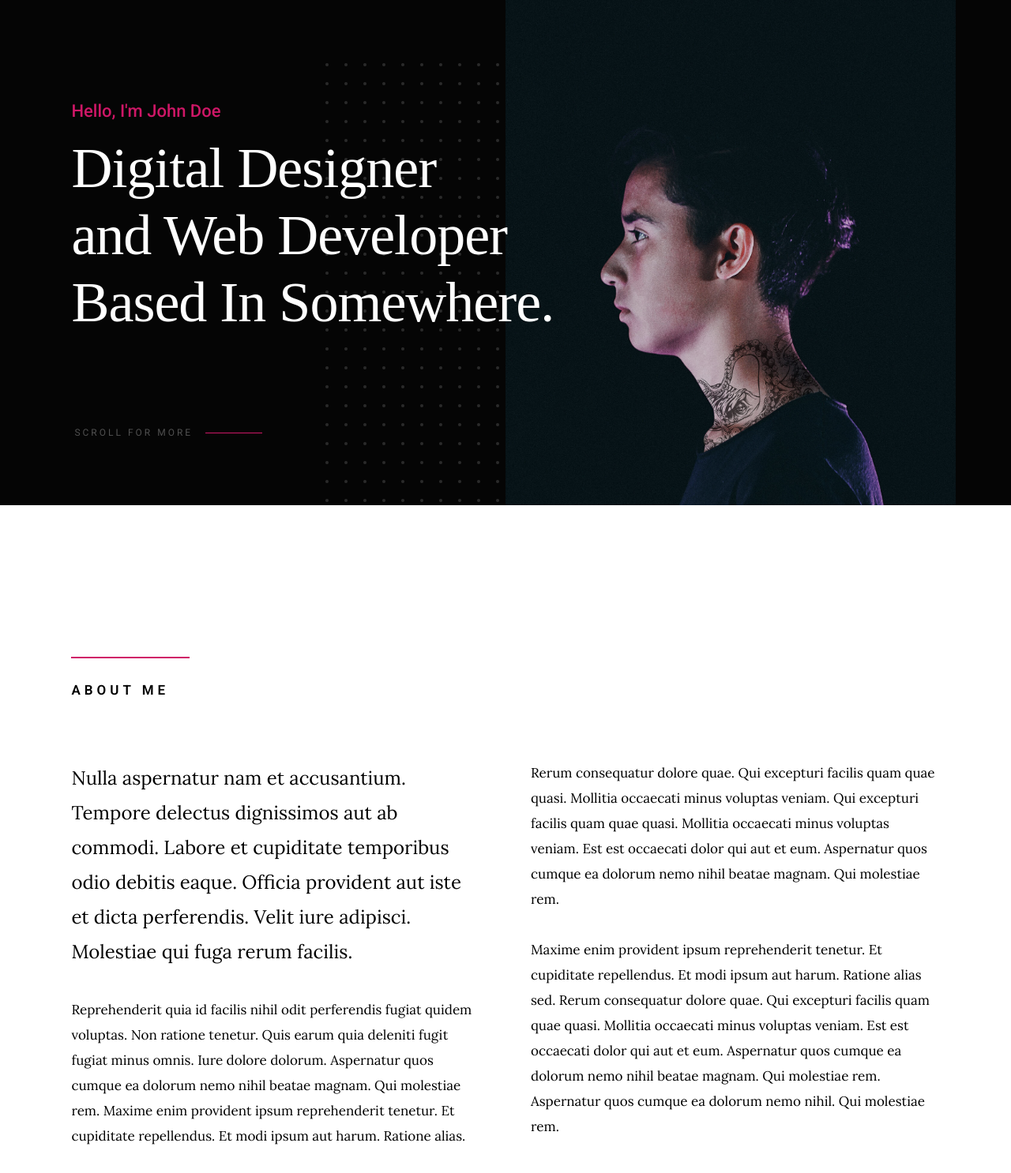
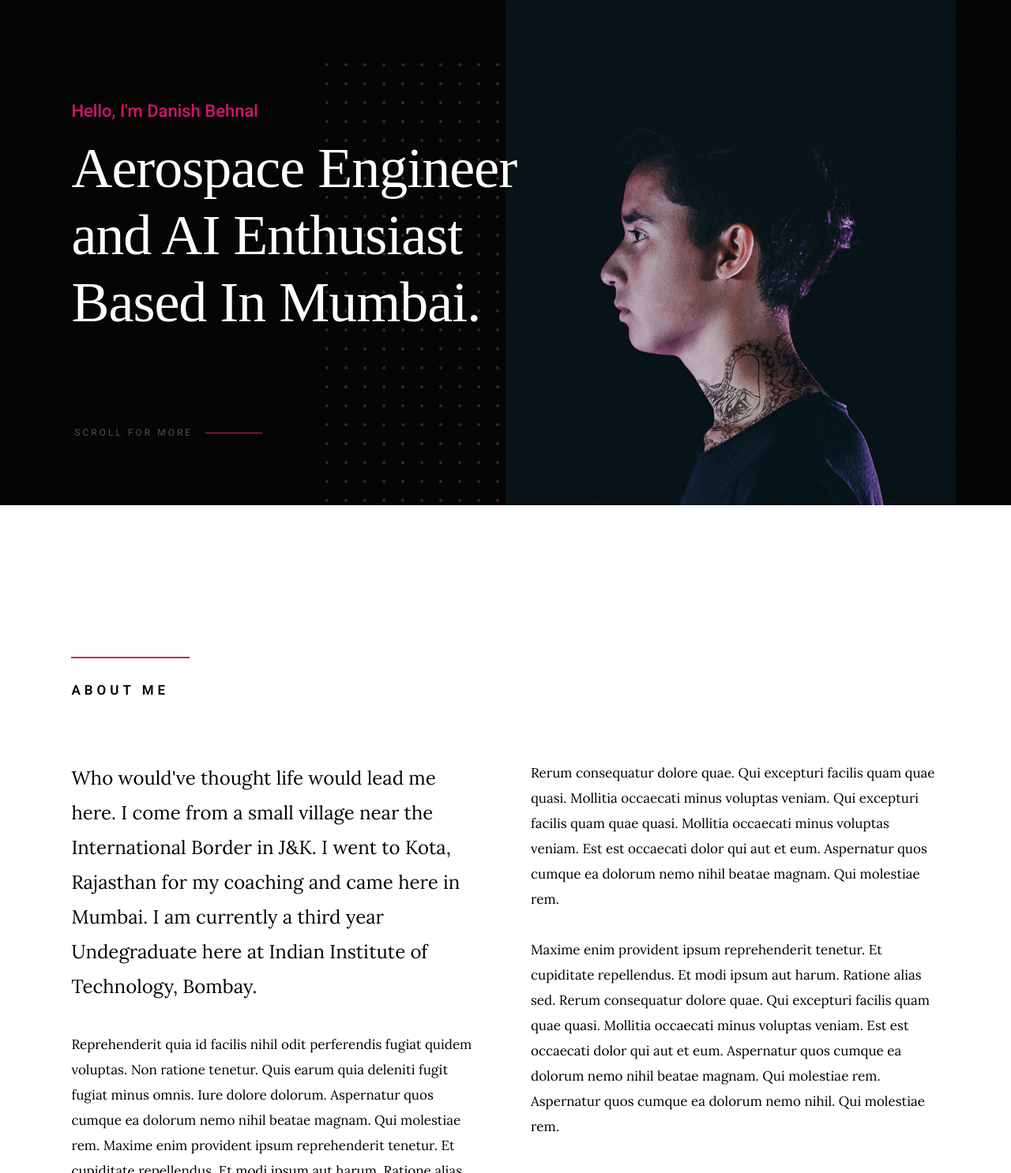
Before and after one commit to NitrousT/NitrousT.github.io, a plain HTML site: page index.html in a window 1280 px wide. Shown: the part 160-1646 px from the top of the page at 79% size. Drawn offline with Linux system fonts and the light colour scheme; a web font is replaced by a local one.

Commit message:
Update index.html

```diff
--- a/index.html
+++ b/index.html
@@ -78,11 +78,11 @@
         <div class="row intro-content">
 
             <div class="column large-9 mob-full intro-text">
-                <h3>Hello, I'm John Doe</h3>
+                <h3>Hello, I'm Danish Behnal</h3>
                 <h1>
-                    Digital Designer <br>
-                    and Web Developer <br>
-                    Based In Somewhere.
+                    Aerospace Engineer <br>
+                    and AI Enthusiast <br>
+                    Based In Mumbai.
                 </h1>
             </div>
 
@@ -115,10 +115,9 @@
             <div class="row about-me__content" data-aos="fade-up">
                 <div class="column large-full about-me__text">
                     <p class="lead">
-                    Nulla aspernatur nam et accusantium. Tempore delectus dignissimos aut
-                    ab commodi. Labore et cupiditate temporibus odio debitis eaque.
-                    Officia provident aut iste et dicta perferendis. Velit iure adipisci.
-                    Molestiae qui fuga rerum facilis.
+                    Who would've thought life would lead me here. I come from a small village near the International Border in J&K.
+                    I went to Kota, Rajasthan for my coaching and came here in Mumbai. I am currently a third year Undegraduate here at Indian
+                    Institute of Technology, Bombay.
                     </p>
 
                     <p>
```
